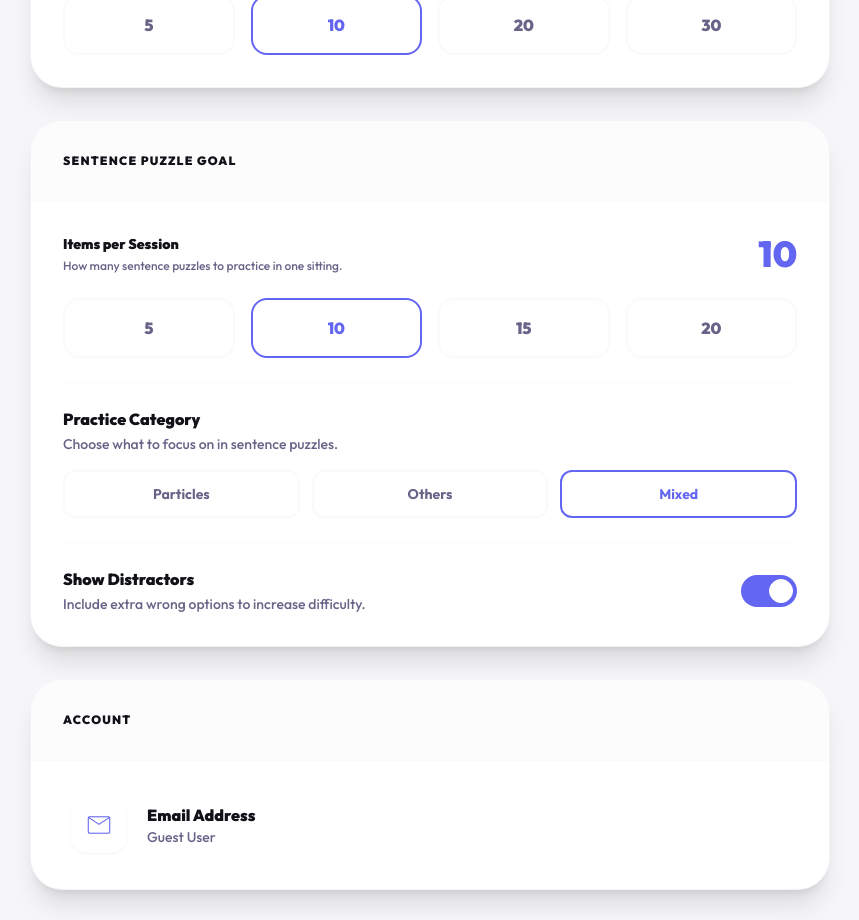
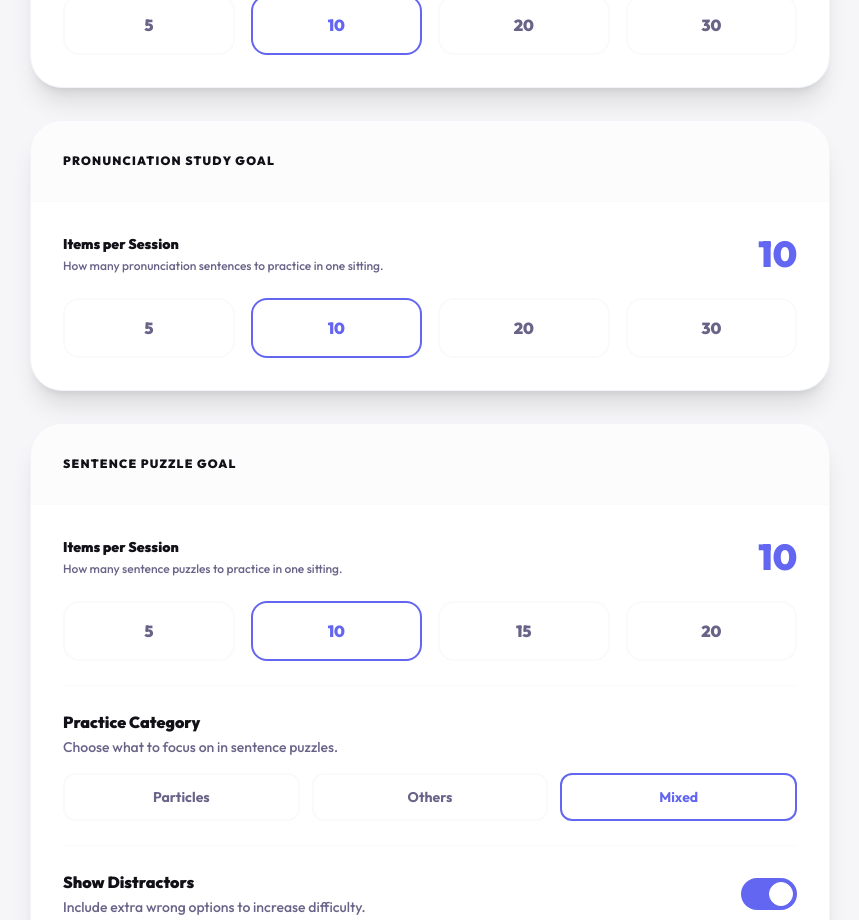
Before and after one commit to binglu895/nihongo, a React (Vite) app: page /#/settings in a window 1280 px wide. Shown: the part 1020-1940 px from the top of the page, without its empty margins (210-1069 px from the left). Built offline with nearby package versions, Linux system fonts and the light colour scheme; no server answers; a web font is replaced by a local one.

Commit message:
feat: rename Speak to Pronunciation and add dedicated daily goal setting

```diff
--- a/pages/DashboardPage.tsx
+++ b/pages/DashboardPage.tsx
@@ -154,7 +154,7 @@ const DashboardPage: React.FC = () => {
     { title: "Grammar", icon: "architecture", desc: "Understand particles.", btn: "Start Practice", path: "/grammar-quiz", stats: stats.grammar },
     { title: "Listening", icon: "hearing", desc: "Native audio.", btn: "Start Practice", path: "/listening-quiz", stats: stats.listening },
     { title: "Puzzle", icon: "extension", desc: "Sentence puzzle.", btn: "Start Practice", path: "/sentence-puzzle", stats: stats.puzzle },
-    { title: "Speak", icon: "mic", desc: "Pronunciation.", btn: "Start Practice", path: "/pronunciation", stats: stats.pronunciation }
+    { title: "Pronunciation", icon: "mic", desc: "Native audio.", btn: "Start Practice", path: "/pronunciation", stats: stats.pronunciation }
   ];
 
   return (
--- a/pages/PronunciationPage.tsx
+++ b/pages/PronunciationPage.tsx
@@ -115,9 +115,9 @@ const PronunciationPage: React.FC = () => {
             return;
         }
 
-        const { data: profile } = await supabase.from('profiles').select('current_level, preferred_language, daily_goal').eq('id', user.id).single();
+        const { data: profile } = await supabase.from('profiles').select('current_level, preferred_language, daily_goal, daily_pronunciation_goal').eq('id', user.id).single();
         const currentLevel = profile?.current_level || 'N5';
-        const goal = profile?.daily_goal || 10;
+        const goal = profile?.daily_pronunciation_goal || profile?.daily_goal || 10;
         const levelNumber = parseInt(currentLevel.replace('N', '')) || 5;
         const difficulty = 6 - levelNumber;
 
--- a/pages/SettingsPage.tsx
+++ b/pages/SettingsPage.tsx
@@ -27,6 +27,7 @@ const SettingsPage: React.FC = () => {
   const [dailyGoal, setDailyGoal] = useState(20);
   const [dailyGrammarGoal, setDailyGrammarGoal] = useState(10);
   const [dailyPuzzleGoal, setDailyPuzzleGoal] = useState(10);
+  const [dailyPronunciationGoal, setDailyPronunciationGoal] = useState(10);
   const [showPuzzleDistractors, setShowPuzzleDistractors] = useState(true);
   const [puzzleCategory, setPuzzleCategory] = useState('综合');
   const [isSaving, setIsSaving] = useState(false);
@@ -44,7 +45,7 @@ const SettingsPage: React.FC = () => {
   const fetchProfile = async (userId: string) => {
     const { data, error } = await supabase
       .from('profiles')
-      .select('preferred_font, preferred_color, preferred_language, daily_goal, daily_grammar_goal, daily_puzzle_goal, show_puzzle_distractors, puzzle_category')
+      .select('preferred_font, preferred_color, preferred_language, daily_goal, daily_grammar_goal, daily_puzzle_goal, daily_pronunciation_goal, show_puzzle_distractors, puzzle_category')
       .eq('id', userId)
       .single();
 
@@ -55,6 +56,7 @@ const SettingsPage: React.FC = () => {
       if (data.daily_goal) setDailyGoal(data.daily_goal);
       if (data.daily_grammar_goal) setDailyGrammarGoal(data.daily_grammar_goal);
       if (data.daily_puzzle_goal) setDailyPuzzleGoal(data.daily_puzzle_goal);
+      if (data.daily_pronunciation_goal) setDailyPronunciationGoal(data.daily_pronunciation_goal);
       if (data.show_puzzle_distractors !== undefined) setShowPuzzleDistractors(data.show_puzzle_distractors);
       if (data.puzzle_category) setPuzzleCategory(data.puzzle_category);
     }
@@ -75,6 +77,7 @@ const SettingsPage: React.FC = () => {
         daily_goal: dailyGoal,
         daily_grammar_goal: dailyGrammarGoal,
         daily_puzzle_goal: dailyPuzzleGoal,
+        daily_pronunciation_goal: dailyPronunciationGoal,
         show_puzzle_distractors: showPuzzleDistractors,
         puzzle_category: puzzleCategory,
         updated_at: new Date().toISOString(),
@@ -187,6 +190,36 @@ const SettingsPage: React.FC = () => {
                       onClick={() => setDailyGrammarGoal(goal)}
                       className={`py-4 rounded-2xl border-2 font-black transition-all
                         ${dailyGrammarGoal === goal
+                          ? 'border-primary bg-primary/5 text-primary'
+                          : 'border-slate-50 dark:border-slate-800 text-ghost-grey dark:text-slate-500 hover:border-slate-200 dark:hover:border-slate-700'}`}
+                    >
+                      {goal}
+                    </button>
+                  ))}
+                </div>
+              </div>
+            </div>
+          </section>
+
+          {/* Pronunciation Daily Goal */}
+          <section className="bg-white dark:bg-slate-900 rounded-[32px] overflow-hidden border border-slate-100 dark:border-white/5 shadow-xl transition-all">
+            <h2 className="text-charcoal dark:text-white text-xs font-black p-8 border-b border-gray-50 dark:border-white/5 bg-gray-50/50 dark:bg-white/5 uppercase tracking-widest">Pronunciation Study Goal</h2>
+            <div className="p-8">
+              <div className="flex flex-col gap-6">
+                <div className="flex justify-between items-end">
+                  <div className="flex flex-col gap-1">
+                    <span className="text-sm font-black text-charcoal dark:text-white">Items per Session</span>
+                    <span className="text-xs text-ghost-grey dark:text-slate-500 font-medium">How many pronunciation sentences to practice in one sitting.</span>
+                  </div>
+                  <span className="text-4xl font-black text-primary">{dailyPronunciationGoal}</span>
+                </div>
+                <div className="grid grid-cols-4 gap-4">
+                  {[5, 10, 20, 30].map((goal) => (
+                    <button
+                      key={goal}
+                      onClick={() => setDailyPronunciationGoal(goal)}
+                      className={`py-4 rounded-2xl border-2 font-black transition-all
+                        ${dailyPronunciationGoal === goal
                           ? 'border-primary bg-primary/5 text-primary'
                           : 'border-slate-50 dark:border-slate-800 text-ghost-grey dark:text-slate-500 hover:border-slate-200 dark:hover:border-slate-700'}`}
                     >
```
Also changed, not shown: 1 other file (tests, documents, lock files or other folders).
